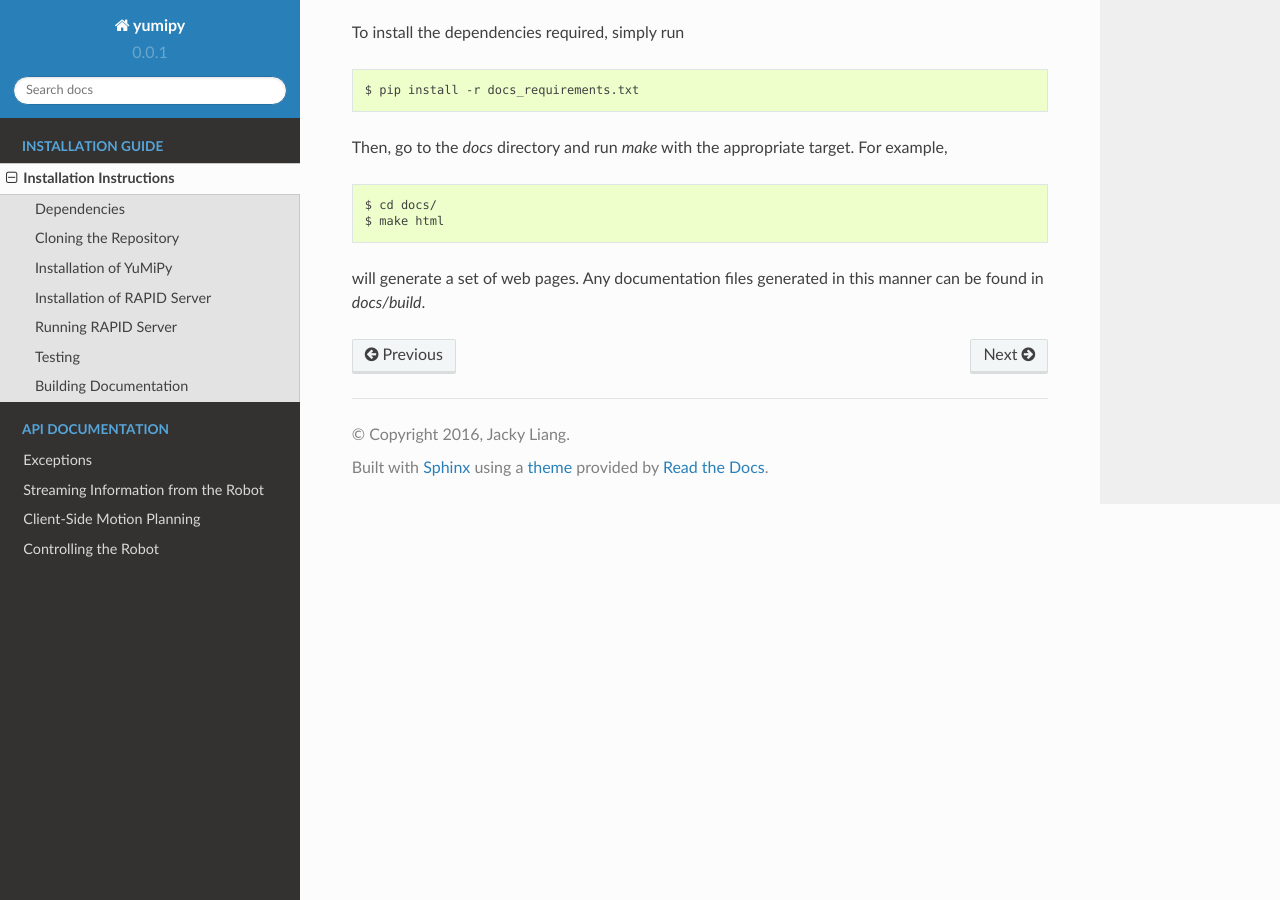
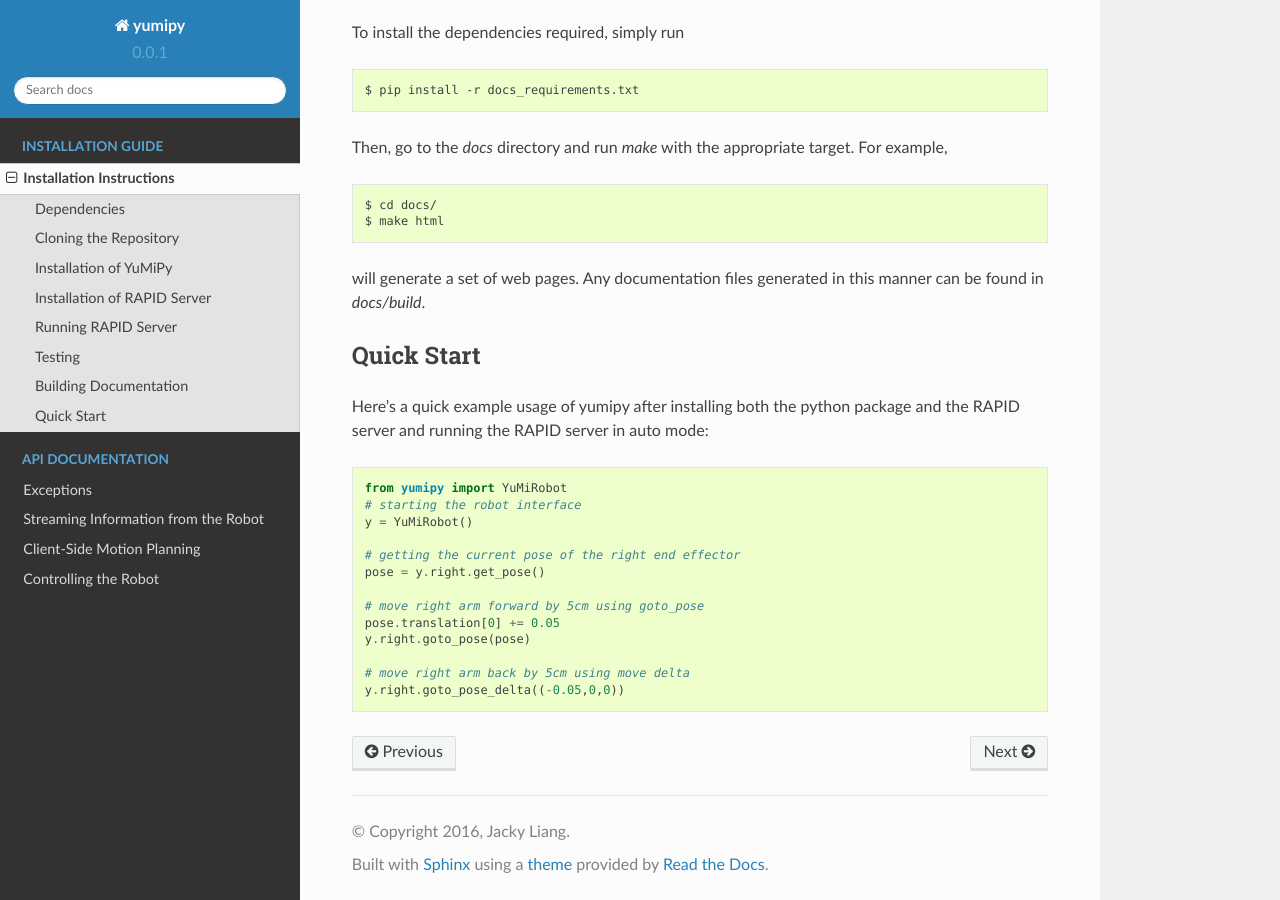
Before and after one commit to BerkeleyAutomation/yumipy, a Sphinx documentation site: the page built from docs/source/install/install.rst, in a window 1280 px wide and 900 px high, scrolled down 2257 px. Built offline with Sphinx 7.4.7 and the Read the Docs theme 2.0.0, drawn with Linux system fonts in a browser that asks for light colours.

Commit message:
updated readme

```diff
--- a/docs/source/install/install.rst
+++ b/docs/source/install/install.rst
@@ -104,3 +104,24 @@
 
 will generate a set of web pages. Any documentation files
 generated in this manner can be found in `docs/build`.
+
+Quick Start
+~~~~~~~~~~~
+Here's a quick example usage of yumipy after installing both the python package
+and the RAPID server and running the RAPID server in auto mode:
+
+.. code-block:: python
+
+  from yumipy import YuMiRobot
+  # starting the robot interface
+  y = YuMiRobot()
+
+  # getting the current pose of the right end effector
+  pose = y.right.get_pose()
+
+  # move right arm forward by 5cm using goto_pose
+  pose.translation[0] += 0.05
+  y.right.goto_pose(pose)
+
+  # move right arm back by 5cm using move delta
+  y.right.goto_pose_delta((-0.05,0,0))
```
Also changed, not shown: README.md (+2 -1 lines), 6 other files.
